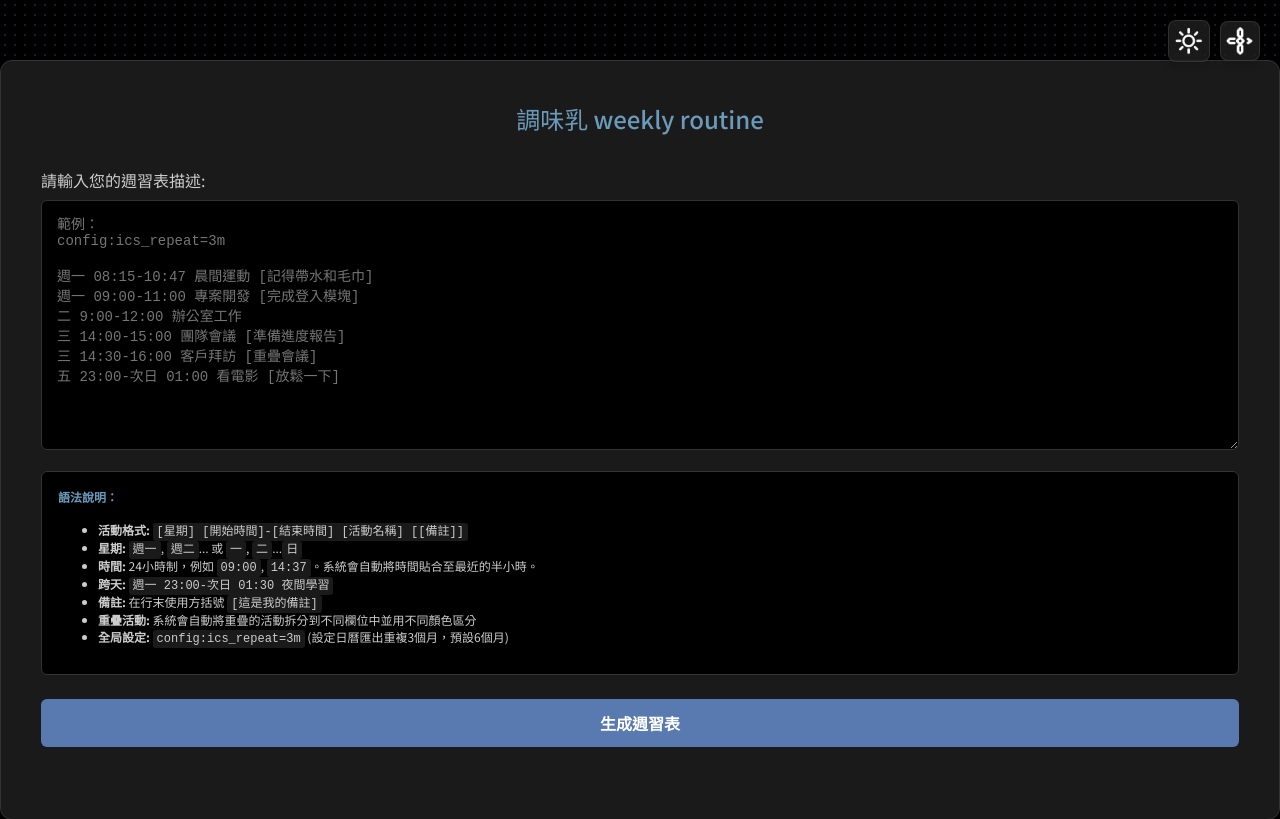
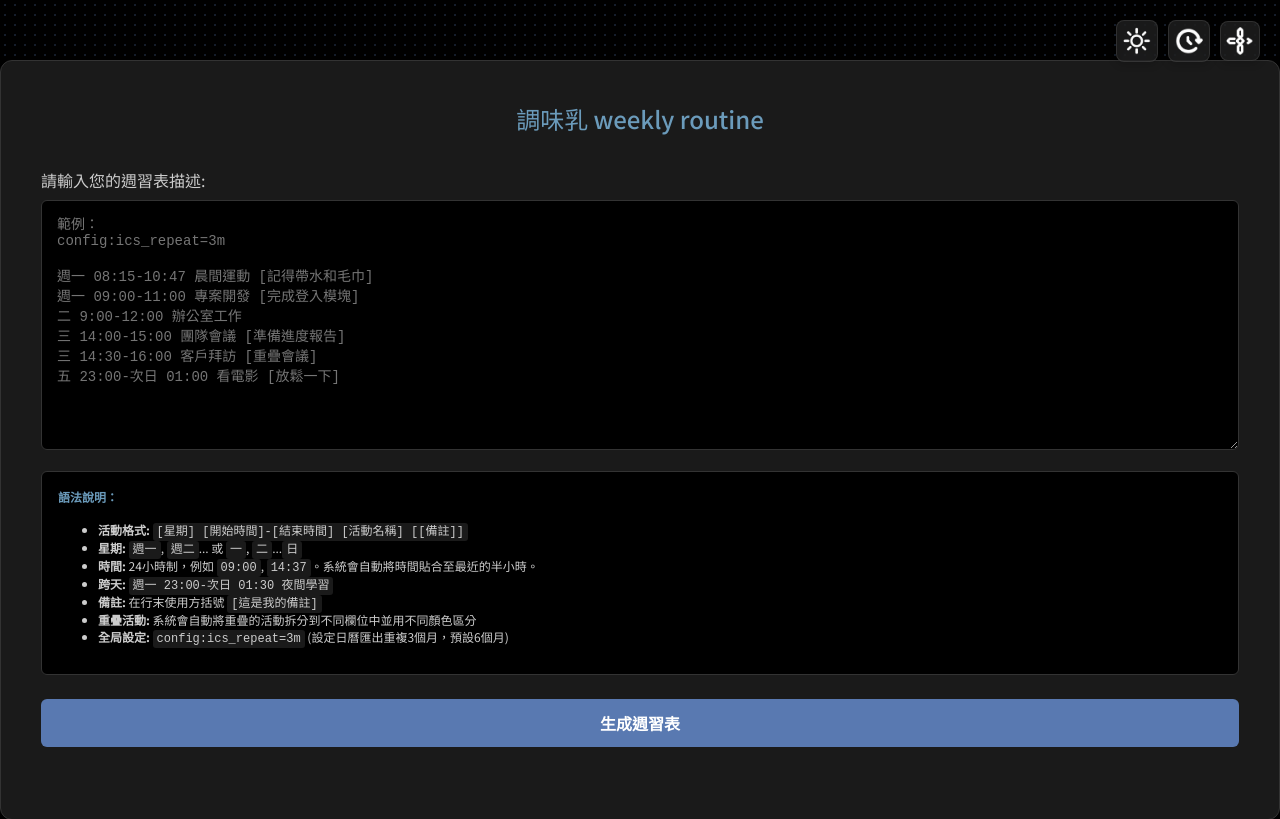
Before and after one commit to Huiceum/joking, a Flask app: page / in a window 1280 px wide. Shown: the top 819 px of the page. Run offline with Flask 3, Linux system fonts and the light colour scheme; some libraries are stand-ins or nearby versions.

Commit message:
0629
0629

```diff
--- a/templates/index.html
+++ b/templates/index.html
@@ -639,7 +639,18 @@
             filter: var(--icon-filter);
             /* --- */
         }
-
+        #nowViewBtn {
+            width: 40px;
+            height: 40px;
+            border-radius: 8px; /* 確保圓角與其他按鈕一致 */
+            padding: 0;
+            text-decoration: none; /* 去除連結底線 */
+        }
+        #nowViewBtn img {
+            width: 28px;
+            height: 28px;
+            filter: var(--icon-filter); /* 應用主題顏色濾鏡 */
+        }
         /* --- NEW: 聊天視窗 (Chat Modal) --- */
         .chat-modal {
             display: none; /* 由 JS class 'is-open' 控制 */
@@ -807,17 +818,14 @@ height: 100%;
 
     <!-- NEW: Tooltip Element -->
     <div id="activity-tooltip" class="activity-tooltip"></div>
-
     <!-- NEW: 統一的右上角控制項容器 -->
     <div class="top-right-controls">
         <!-- User Profile (如果已登入) -->
         {% if session %}
         <div id="userInfo" class="glass-ui-element" data-email="{{ session.email }}">
-            <!-- --- NEW: 添加顯示用戶姓名的 span --- -->
+            <!-- ... user info content ... -->
             <span class="username">{{ session.name }}</span>
-            <!-- --- NEW: 添加顯示用戶 email 的 span --- -->
             <span class="user-email">{{ session.email }}</span>
-            <!-- --- MODIFIED: 為登出按鈕添加 id --- -->
             <a href="{{ url_for('logout') }}" id="logoutBtn" class="logout-btn">登出</a>
         </div>
         {% endif %}
@@ -826,6 +834,13 @@ height: 100%;
         <div id="themeToggle" class="theme-toggle glass-ui-element">
             <img id="themeIcon" src="" alt="Toggle Theme">
         </div>
+
+        <!-- ==================== NEW: 當前活動檢視按鈕 ==================== -->
+        <!-- 注意：請確保您的 static/icon/ 資料夾中有一個名為 9.png 的圖示，或更換成您想使用的圖示 -->
+        <a href="https://tweerou.onrender.com/now" target="_blank" rel="noopener noreferrer" id="nowViewBtn" class="glass-ui-element" title="打開當前活動檢視">
+            <img src="{{ url_for('static', filename='icon/9.png') }}" alt="Now View">
+        </a>
+        <!-- ============================================================= -->
 
         <!-- AI Chat Button (使用 1.png) -->
         <button id="aiChatBtn" class="ai-chat-button glass-ui-element">
```
Also changed, not shown: static/icon/9.png (added).
